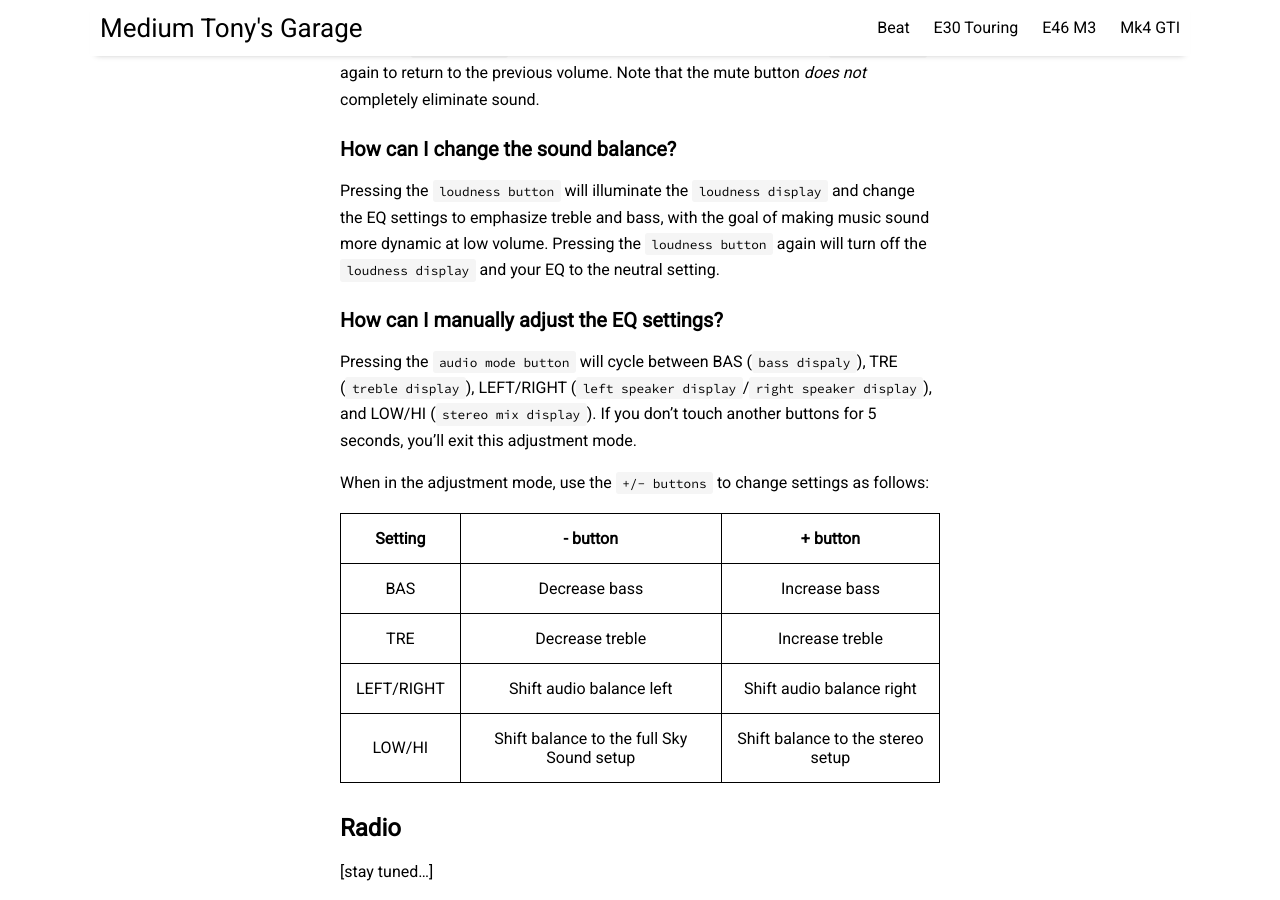
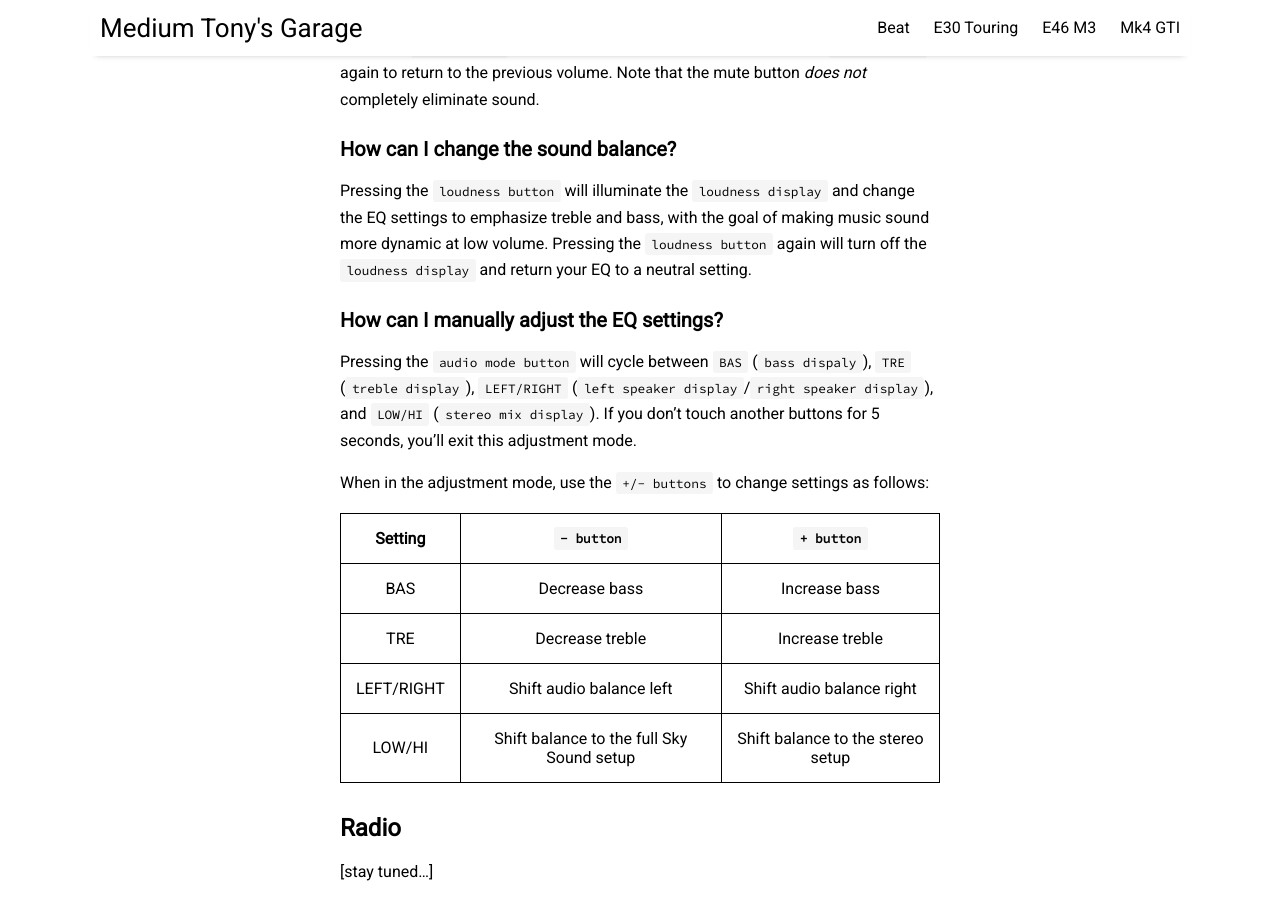
Before and after one commit to prestia/mediumtonys, a Jekyll site: the page built from _posts/2023-9-6-using-the-gathers-radio.md, in a window 1280 px wide and 900 px high, scrolled down 3679 px. Built offline with Jekyll 4.4.1, drawn with Linux system fonts in a browser that asks for light colours; nearby versions of some CDN libraries.

Commit message:
update post on gathers radio

```diff
--- a/_posts/2023-9-6-using-the-gathers-radio.md
+++ b/_posts/2023-9-6-using-the-gathers-radio.md
@@ -66,14 +66,14 @@ Yes. Pressing the `auto volume control button` will illuminate the `auto volume
 Press the `mute button` to significantly reduce the volume. Press the `mute button` again to return to the previous volume. Note that the mute button _does not_ completely eliminate sound.
 
 ### How can I change the sound balance?
-Pressing the `loudness button` will illuminate the `loudness display` and change the EQ settings to emphasize treble and bass, with the goal of making music sound more dynamic at low volume. Pressing the `loudness button` again will turn off the `loudness display` and your EQ to the neutral setting.
+Pressing the `loudness button` will illuminate the `loudness display` and change the EQ settings to emphasize treble and bass, with the goal of making music sound more dynamic at low volume. Pressing the `loudness button` again will turn off the `loudness display` and return your EQ to a neutral setting.
 
 ### How can I manually adjust the EQ settings?
-Pressing the `audio mode button` will cycle between BAS (`bass dispaly`), TRE (`treble display`), LEFT/RIGHT (`left speaker display`/`right speaker display`), and LOW/HI (`stereo mix display`). If you don't touch another buttons for 5 seconds, you'll exit this adjustment mode.
+Pressing the `audio mode button` will cycle between `BAS` (`bass dispaly`), `TRE` (`treble display`), `LEFT/RIGHT` (`left speaker display`/`right speaker display`), and `LOW/HI` (`stereo mix display`). If you don't touch another buttons for 5 seconds, you'll exit this adjustment mode.
 
 When in the adjustment mode, use the `+/- buttons` to change settings as follows:
 
-| Setting | - button | + button |
+| Setting | `- button` | `+ button` |
 |:-------:|:--------:|:--------:|
 |  BAS    | Decrease bass | Increase bass |
 |  TRE    | Decrease treble | Increase treble |
```
